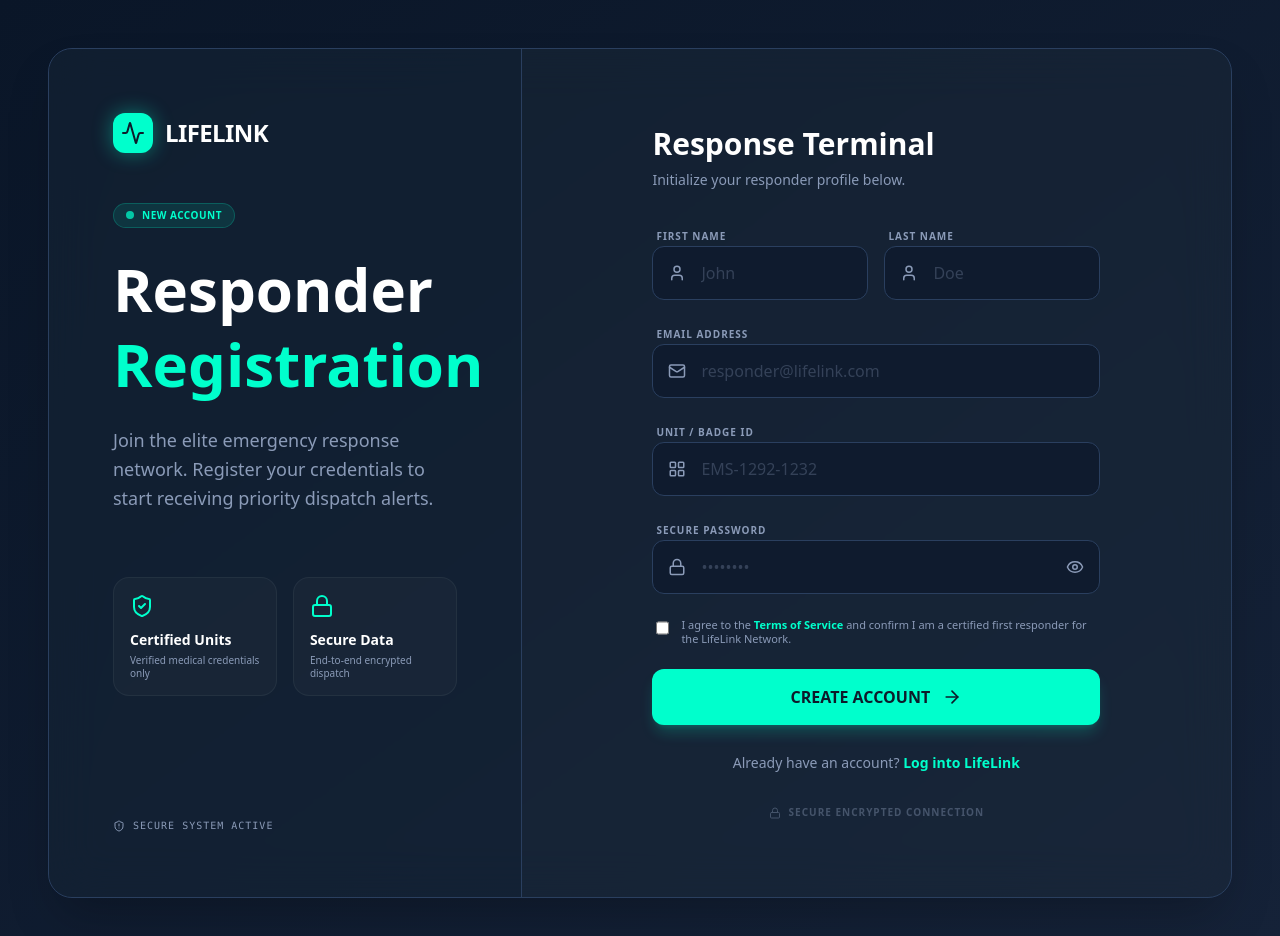
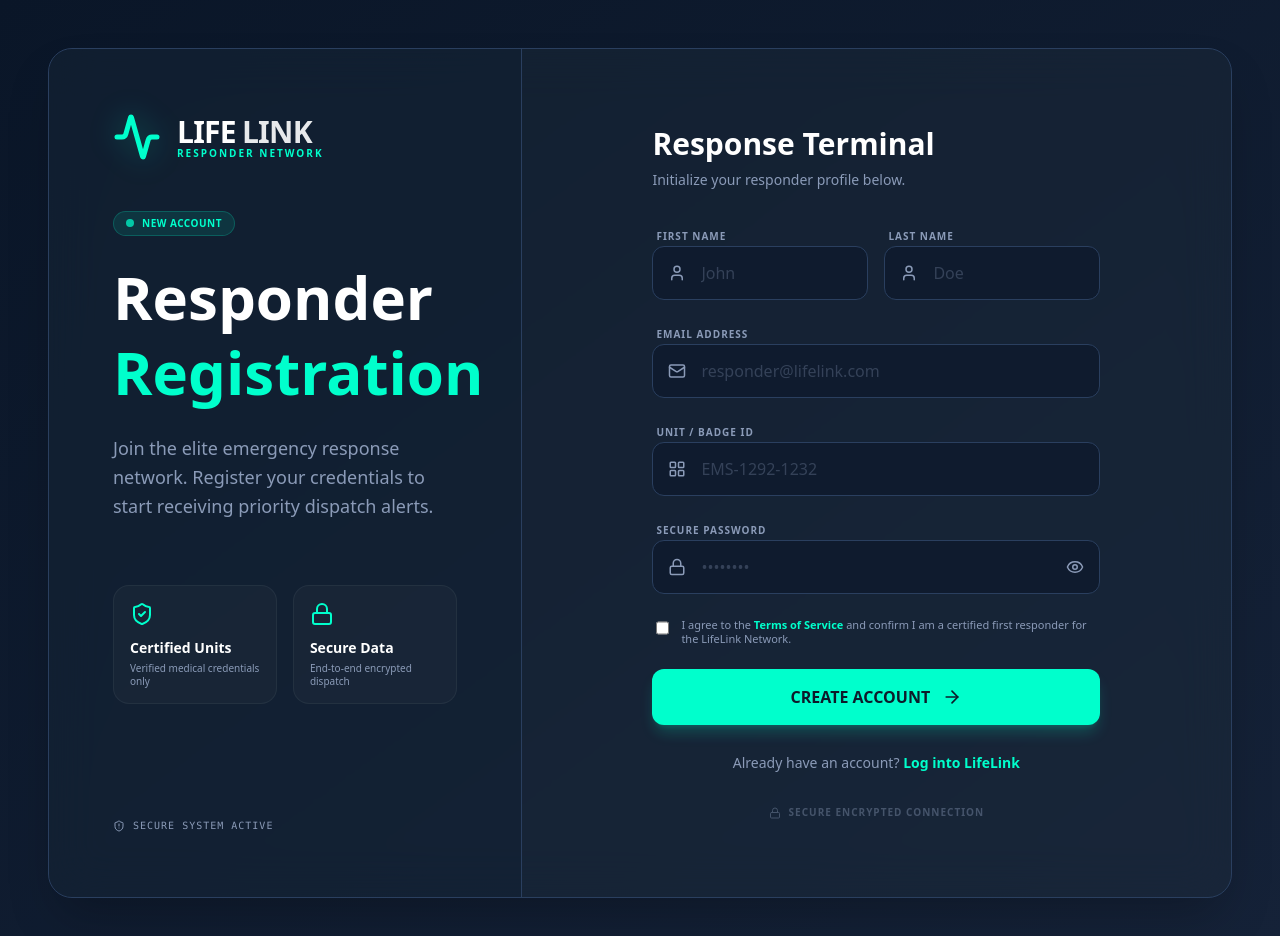
Before and after one commit to flapps-ind/final-driver-app, a Next.js app: page /register in a window 1280 px wide. Shown: the top 936 px of the page. Built offline with nearby package versions, Linux system fonts and the light colour scheme.

Commit message:
minor changes

```diff
--- a/src/app/dashboard/page.tsx
+++ b/src/app/dashboard/page.tsx
@@ -228,11 +228,12 @@ export default function DashboardPage() {
     <div className="flex flex-col h-screen bg-[#0d1b2a] text-white font-sans overflow-hidden">
       {/* HEADER */}
       <header className="h-[60px] border-b border-white/5 flex items-center justify-between px-4 lg:px-6 bg-[#0d1b2a] shrink-0 z-50">
-        <div className="flex items-center gap-2 font-bold text-lg tracking-tight">
+        <div className="flex items-center gap-2 tracking-tighter">
           <Activity className="text-[#00ffcc]" size={24} />
-          <span className="lg:block hidden">LIFE</span>
-          <span className="lg:block hidden text-muted-foreground font-normal">LINK</span>
-          <span className="lg:hidden block text-sm tracking-widest uppercase">LIFELINK</span>
+          <div className="flex items-center uppercase">
+            <span className="text-xl font-black text-white">Life</span>
+            <span className="text-xl font-bold text-[#8b9bb8] ml-1.5">Link</span>
+          </div>
         </div>
 
         <div className="flex items-center gap-4 lg:gap-6">
--- a/src/app/layout.tsx
+++ b/src/app/layout.tsx
@@ -9,8 +9,11 @@ const inter = Inter({
 });
 
 export const metadata: Metadata = {
-  title: "RapidResponse EMS Driver Dashboard",
+  title: "LifeLink Driver Dashboard",
   description: "Real-time emergency response system for ambulance drivers.",
+  icons: {
+    icon: "/favicon.svg",
+  },
 };
 
 export default function RootLayout({
--- a/src/app/login/page.tsx
+++ b/src/app/login/page.tsx
@@ -15,7 +15,8 @@ import {
     Navigation,
     Activity as FleetSyncIcon,
     ShieldCheck,
-    ShieldAlert
+    ShieldAlert,
+    Ambulance
 } from "lucide-react";
 import { cn } from "@/lib/utils";
 
@@ -61,11 +62,17 @@ export default function LoginPage() {
                 {/* LEFT SECTION (Branding & Features) */}
                 <section className="lg:w-[40%] p-8 lg:p-16 flex flex-col justify-between bg-[#0f1b2e]/30 border-b lg:border-b-0 lg:border-r border-[#2a3f5f]">
                     <div className="space-y-12">
-                        <div className="flex items-center gap-3">
-                            <div className="w-10 h-10 bg-[#00ffcc] rounded-lg flex items-center justify-center shadow-[0_0_20px_rgba(0,255,204,0.4)]">
-                                <Activity className="text-[#0d1b2a]" size={24} />
+                        <div className="flex items-center gap-4">
+                            <div className="text-[#00ffcc] drop-shadow-[0_0_15px_rgba(0,255,204,0.3)]">
+                                <Activity size={48} strokeWidth={2.5} />
                             </div>
-                            <span className="text-2xl font-bold tracking-tight uppercase">LifeLink</span>
+                            <div className="flex flex-col -space-y-1">
+                                <div className="flex items-center uppercase leading-none">
+                                    <span className="text-3xl font-black tracking-tight">Life</span>
+                                    <span className="text-3xl font-black tracking-tight ml-1.5 text-white/90">Link</span>
+                                </div>
+                                <span className="text-[10px] font-bold text-[#00ffcc] tracking-[0.2em] uppercase">Responder Network</span>
+                            </div>
                         </div>
 
                         <div className="space-y-6">
@@ -77,7 +84,7 @@ export default function LoginPage() {
                                 Driver <br /> <span className="text-[#00ffcc]">Log In</span>
                             </h1>
                             <p className="text-[#8b9bb8] text-lg leading-relaxed max-w-md">
-                                Access your active unit, receive real-time navigation updates, and sync with the RapidResponse network.
+                                Access your active unit, receive real-time navigation updates, and sync with the LifeLink network.
                             </p>
                         </div>
 
--- a/src/app/register/page.tsx
+++ b/src/app/register/page.tsx
@@ -16,7 +16,8 @@ import {
     Sun,
     LayoutGrid,
     CheckCircle2,
-    Check
+    Check,
+    Ambulance
 } from "lucide-react";
 import { cn } from "@/lib/utils";
 
@@ -146,11 +147,17 @@ export default function RegisterPage() {
                 {/* LEFT SECTION (Branding & Features) */}
                 <section className="lg:w-[40%] p-8 lg:p-16 flex flex-col justify-between bg-[#0f1b2e]/30 border-b lg:border-b-0 lg:border-r border-[#2a3f5f]">
                     <div className="space-y-12">
-                        <div className="flex items-center gap-3">
-                            <div className="w-10 h-10 bg-[#00ffcc] rounded-lg flex items-center justify-center shadow-[0_0_20px_rgba(0,255,204,0.4)]">
-                                <Activity className="text-[#0d1b2a]" size={24} />
+                        <div className="flex items-center gap-4">
+                            <div className="text-[#00ffcc] drop-shadow-[0_0_15px_rgba(0,255,204,0.3)]">
+                                <Activity size={48} strokeWidth={2.5} />
                             </div>
-                            <span className="text-2xl font-bold tracking-tight uppercase">LifeLink</span>
+                            <div className="flex flex-col -space-y-1">
+                                <div className="flex items-center uppercase leading-none">
+                                    <span className="text-3xl font-black tracking-tight">Life</span>
+                                    <span className="text-3xl font-black tracking-tight ml-1.5 text-white/90">Link</span>
+                                </div>
+                                <span className="text-[10px] font-bold text-[#00ffcc] tracking-[0.2em] uppercase">Responder Network</span>
+                            </div>
                         </div>
 
                         <div className="space-y-6">
```
Also changed, not shown: public/favicon.svg (added).
